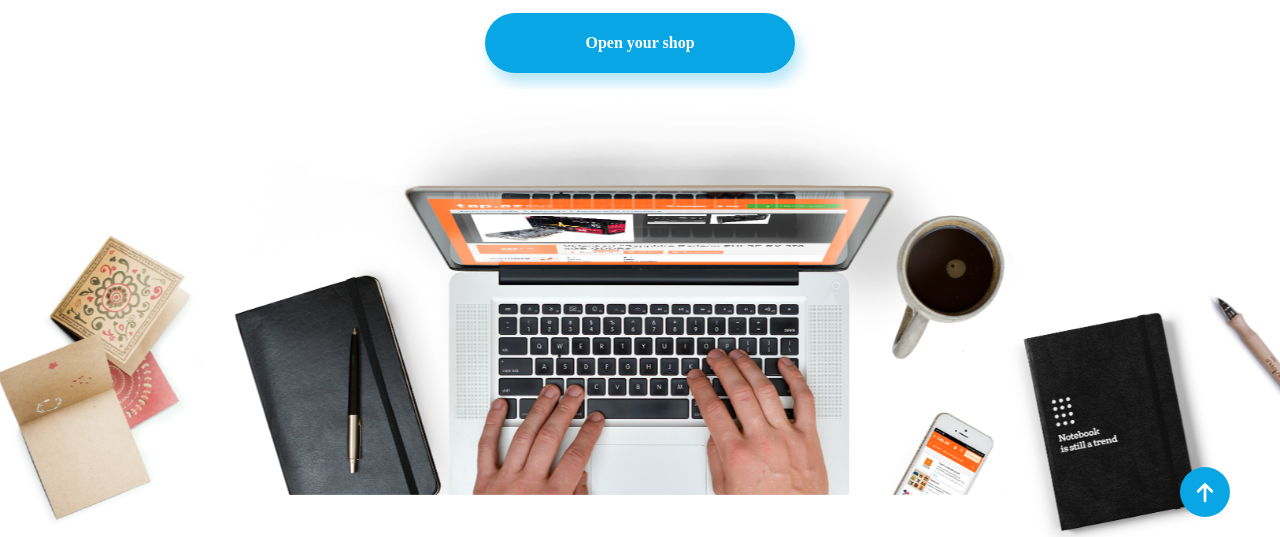
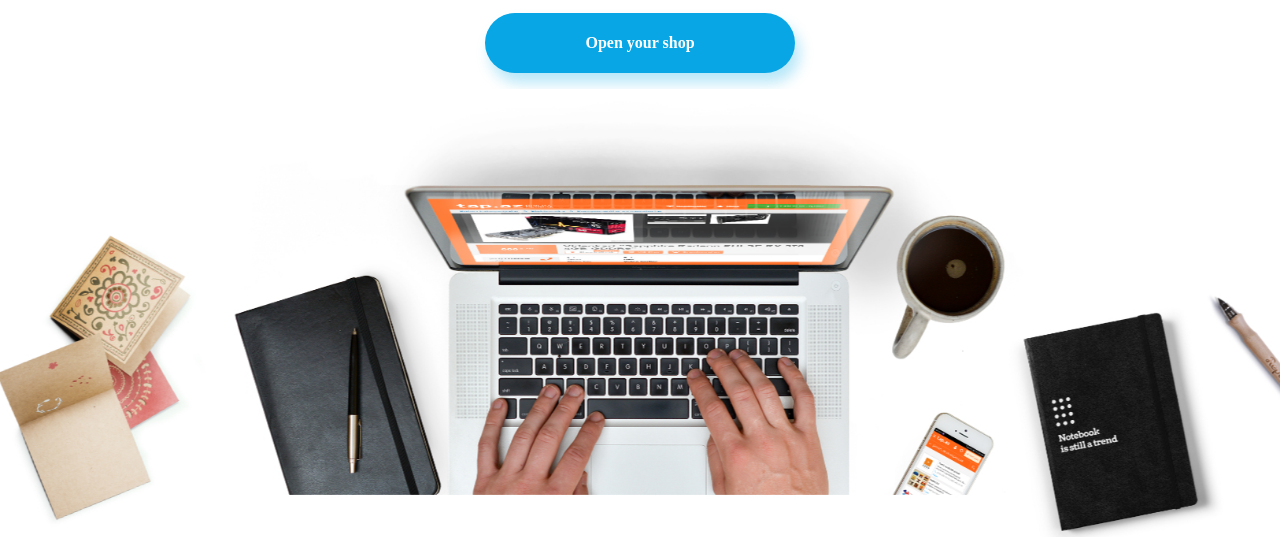
Before and after one commit to francofelicioni/oxygen-training, a website: page index.html in a window 1280 px wide. Shown: the part 263-800 px from the top of the page. Drawn offline with Linux system fonts and the light colour scheme.

```diff
--- a/index.html
+++ b/index.html
@@ -252,6 +252,6 @@
             <a href="facebook.com"><img src="./assets/facebook.jpg" /></a>
         </div>
     </footer>
-    <a class="gotop" href="#"><i class="fa-solid fa-arrow-up"></i></a>
+    <!-- <a class="gotop" href="#"><i class="fa-solid fa-arrow-up"></i></a> -->
 </body>
 </html>
```
